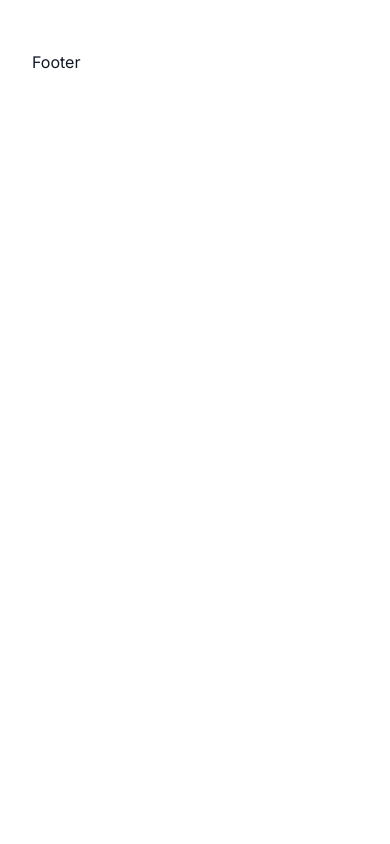
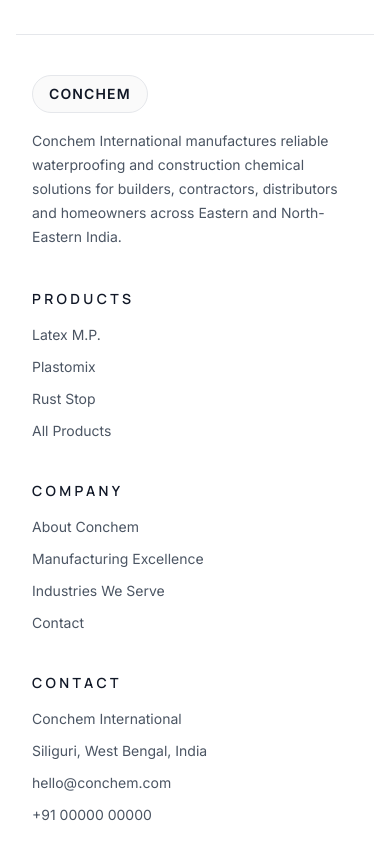
Before and after one commit to deploycwa/conchem-website, a Next.js app: page / in a window 390 px wide. Shown: the part 10360-11204 px from the top of the page. Before the commit the page ends 10466 px from the top, so only its background shows below. Built offline with nearby package versions, Linux system fonts and the light colour scheme.

Commit message:
Build responsive website footer

```diff
--- a/src/components/layout/Footer.tsx
+++ b/src/components/layout/Footer.tsx
@@ -1,7 +1,109 @@
+import Link from "next/link";
+
+import Container from "../ui/Container";
+
+const productLinks = [
+  { label: "Latex M.P.", href: "#products" },
+  { label: "Plastomix", href: "#products" },
+  { label: "Rust Stop", href: "#products" },
+  { label: "All Products", href: "#products" },
+];
+
+const companyLinks = [
+  { label: "About Conchem", href: "#about" },
+  { label: "Manufacturing Excellence", href: "#manufacturing" },
+  { label: "Industries We Serve", href: "#industries" },
+  { label: "Contact", href: "#contact" },
+];
+
+const contactItems = [
+  "Conchem International",
+  "Siliguri, West Bengal, India",
+  "hello@conchem.com",
+  "+91 00000 00000",
+];
+
 export default function Footer() {
   return (
-    <section className="px-4 py-4">
-      <div>Footer</div>
-    </section>
+    <footer className="border-t border-[#E5E7EB] bg-white">
+      <Container>
+        <div className="grid gap-10 py-10 sm:py-12 lg:grid-cols-4 lg:gap-8 lg:py-14">
+          <div className="max-w-xs">
+            <div className="inline-flex items-center rounded-full border border-[#E5E7EB] bg-[#FAFAFA] px-4 py-2 text-sm font-semibold tracking-[0.08em] text-[#111827]">
+              CONCHEM
+            </div>
+
+            <p className="mt-4 text-sm leading-6 text-[#4B5563]">
+              Conchem International manufactures reliable waterproofing and construction chemical
+              solutions for builders, contractors, distributors and homeowners across Eastern and
+              North-Eastern India.
+            </p>
+          </div>
+
+          <div>
+            <h2 className="text-sm font-semibold uppercase tracking-[0.24em] text-[#111827]">
+              Products
+            </h2>
+
+            <ul className="mt-4 space-y-3 text-sm text-[#4B5563]">
+              {productLinks.map((item) => (
+                <li key={item.label}>
+                  <Link
+                    href={item.href}
+                    className="transition-colors hover:text-[#C8102E]"
+                  >
+                    {item.label}
+                  </Link>
+                </li>
+              ))}
+            </ul>
+          </div>
+
+          <div>
+            <h2 className="text-sm font-semibold uppercase tracking-[0.24em] text-[#111827]">
+              Company
+            </h2>
+
+            <ul className="mt-4 space-y-3 text-sm text-[#4B5563]">
+              {companyLinks.map((item) => (
+                <li key={item.label}>
+                  <Link
+                    href={item.href}
+                    className="transition-colors hover:text-[#C8102E]"
+                  >
+                    {item.label}
+                  </Link>
+                </li>
+              ))}
+            </ul>
+          </div>
+
+          <div>
+            <h2 className="text-sm font-semibold uppercase tracking-[0.24em] text-[#111827]">
+              Contact
+            </h2>
+
+            <ul className="mt-4 space-y-3 text-sm text-[#4B5563]">
+              {contactItems.map((item) => (
+                <li key={item}>{item}</li>
+              ))}
+            </ul>
+          </div>
+        </div>
+
+        <div className="flex flex-col gap-4 border-t border-[#E5E7EB] py-5 text-sm text-[#4B5563] sm:flex-row sm:items-center sm:justify-between">
+          <p>© 2026 Conchem International. All rights reserved.</p>
+
+          <div className="flex flex-wrap items-center gap-4">
+            <Link href="#privacy" className="transition-colors hover:text-[#C8102E]">
+              Privacy Policy
+            </Link>
+            <Link href="#terms" className="transition-colors hover:text-[#C8102E]">
+              Terms
+            </Link>
+          </div>
+        </div>
+      </Container>
+    </footer>
   );
 }
```
